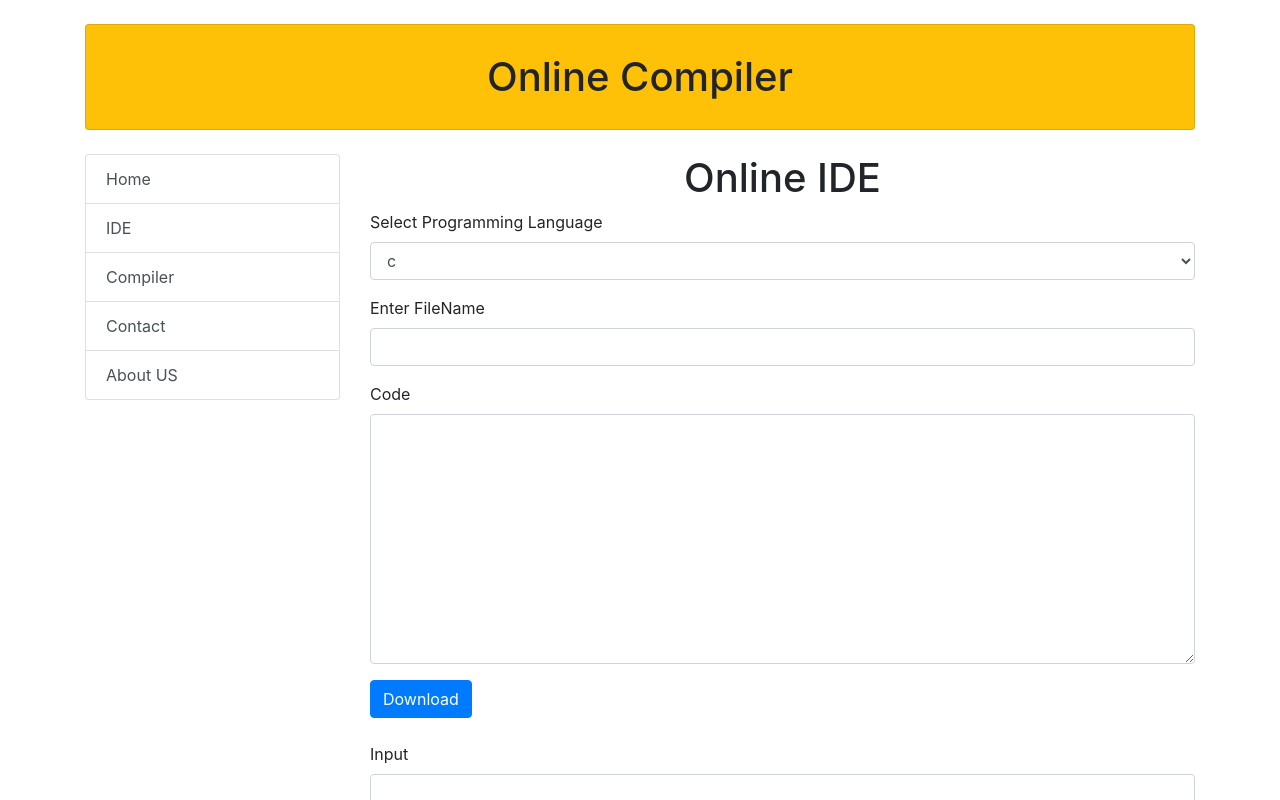
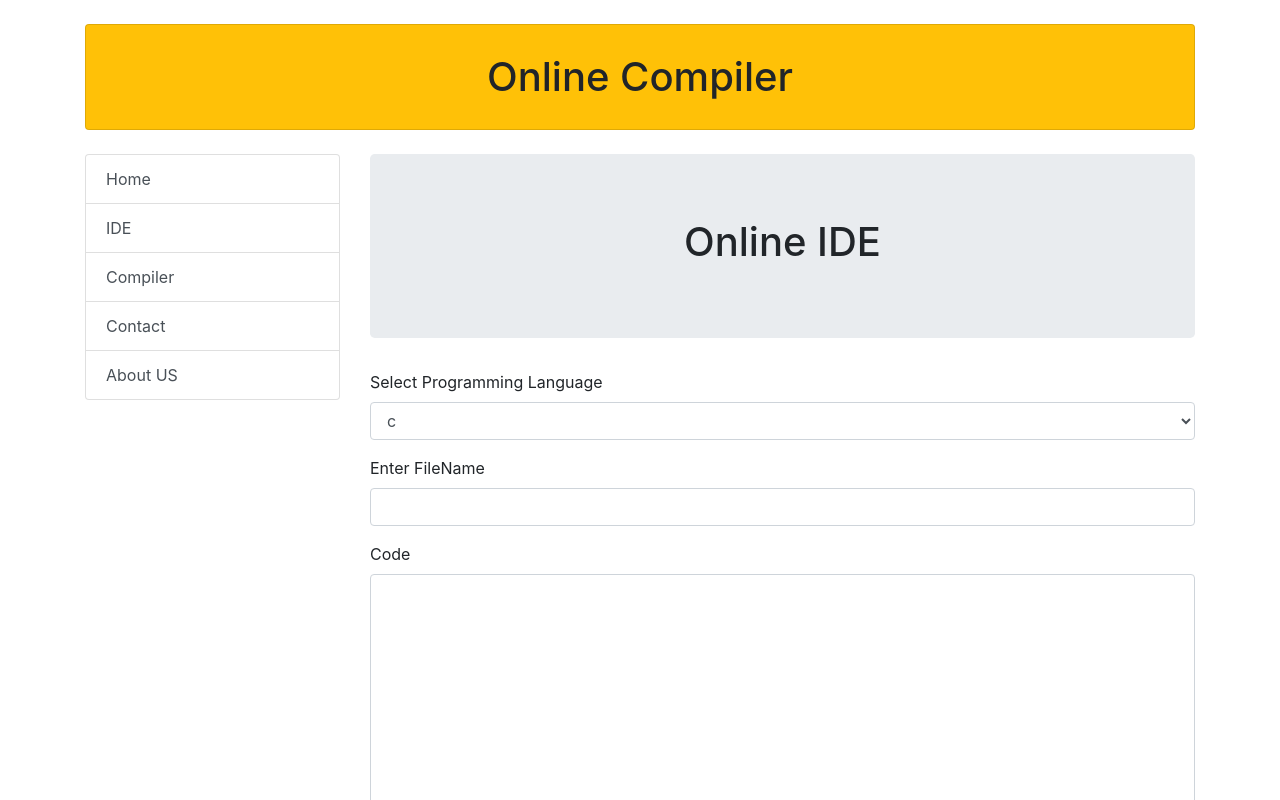
Before and after one commit to Divyansh747/Minor_Project_Online_Compiler, a React (Create React App) app in the folder Frontend/compiler/: page /ide in a window 1280 px wide. Shown: the top 800 px of the page. Built offline with nearby package versions, Linux system fonts and the light colour scheme.

Commit message:
update Ide.js

```diff
--- a/Frontend/compiler/src/Components/Ide.js
+++ b/Frontend/compiler/src/Components/Ide.js
@@ -1,5 +1,5 @@
-import react, { useEffect, useState } from 'react';
-import { Form, FormGroup, Input, Container, Button } from "reactstrap";
+import  { useEffect } from 'react';
+import { FormGroup, Input, Button, Jumbotron } from "reactstrap";
 
 var downloadCodeFile = () => {
     const element = document.createElement("a");
@@ -45,7 +45,9 @@ const Ide = () => {
 
     return(
         <div>
+            <Jumbotron>
             <h1 className="text-center">Online IDE</h1>
+            </Jumbotron>
             <FormGroup>
                 <label>Select Programming Language</label>
                 <br/>
```
